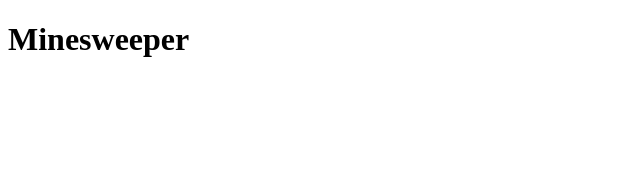
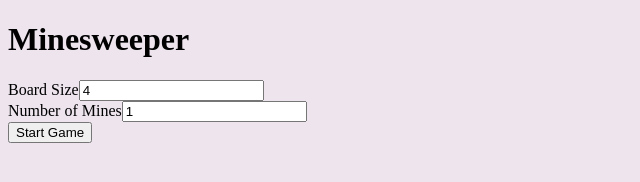
Before and after one commit to royc67/Minesweeper, a plain HTML site: page index.html in a window 1280 px wide. Shown: the whole page, without its empty margins (0-640 px from the left). Drawn offline with Linux system fonts and the light colour scheme.

Commit message:
Update index.html

```diff
--- a/index.html
+++ b/index.html
@@ -3,10 +3,19 @@
   <head>
     <meta charset="UTF-8" />
     <meta name="viewport" content="width=device-width, initial-scale=1.0" />
+    <link rel="stylesheet" href="./index.css" />
+    <!-- <link rel="icon" type="image/png" href="./favicon.png" /> -->
     <title>Minesweeper</title>
   </head>
   <body>
     <h1>Minesweeper</h1>
+    <label>Board Size</label
+    ><input type="number" id="boardSizeInput" value="4" />
+    <br />
+    <label>Number of Mines</label
+    ><input type="number" id="minesInput" value="1" />
+    <br />
+    <button id="startGameButton">Start Game</button>
     <container id="container"></container>
     <script src="./main.js"></script>
   </body>
```
